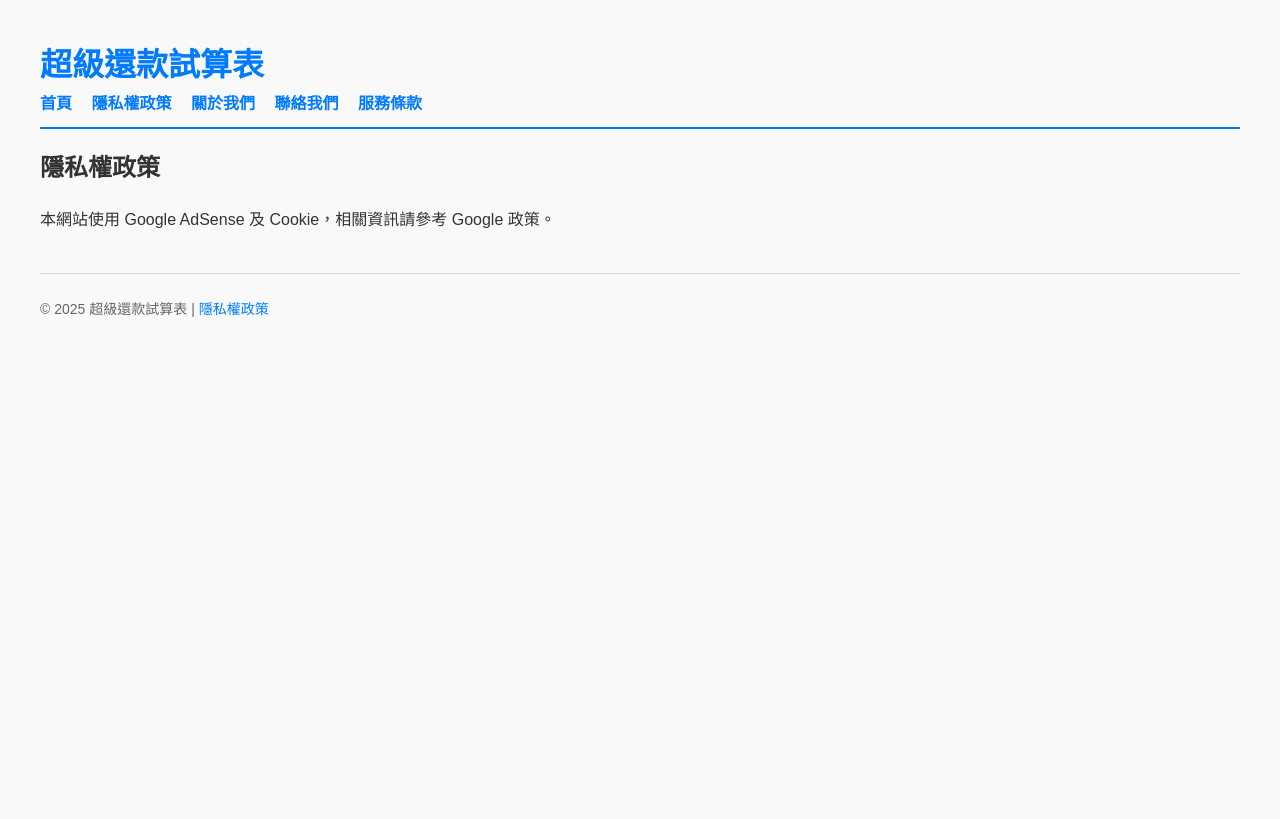
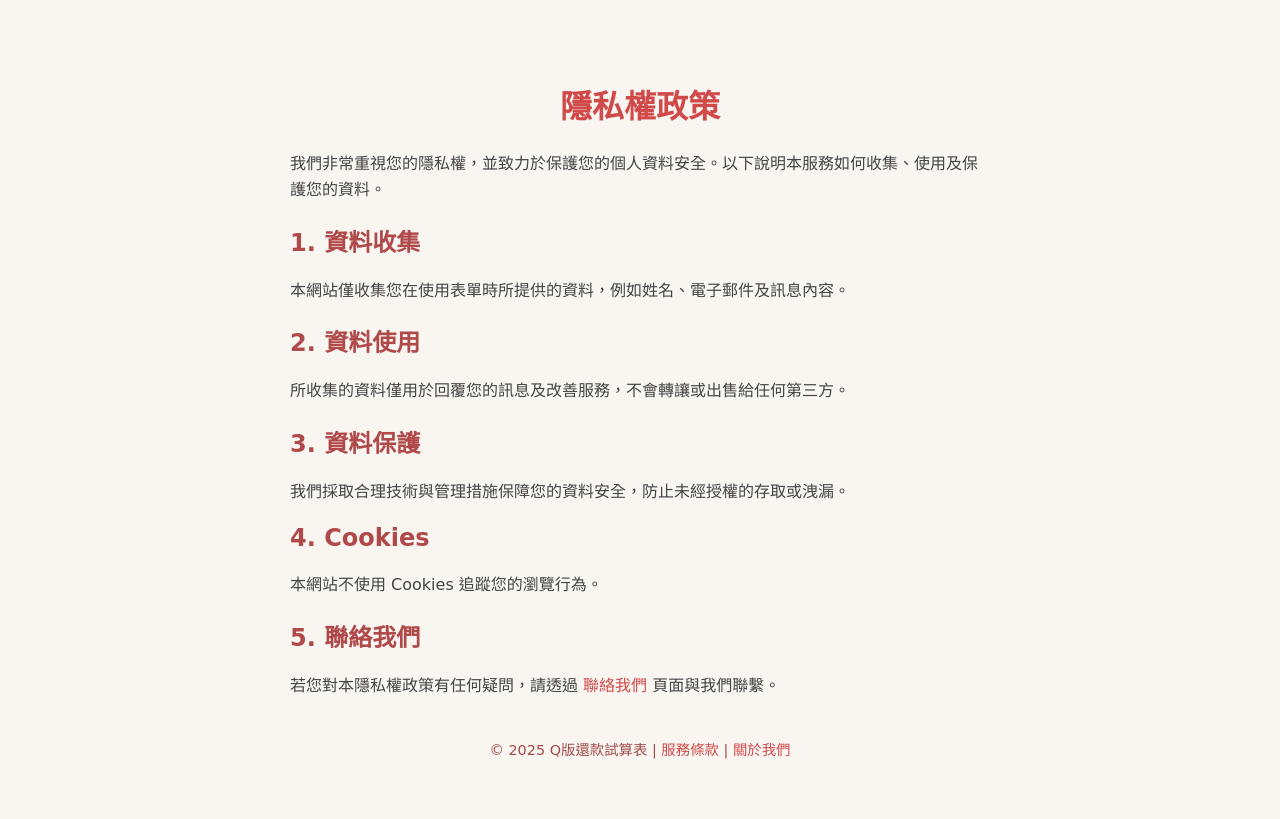
Before and after one commit to ailing1021/test, a Flask app: template template/privacy.html in a window 1280 px wide. Before the commit the page ends 317 px from the top, so only its background shows below. Run offline with Flask 3, Linux system fonts and the light colour scheme; the template is opened without the code that fills it, so the values that code supplies are empty.

Commit message:
Update privacy.html

```diff
--- a/template/privacy.html
+++ b/template/privacy.html
@@ -1,6 +1,70 @@
-{% extends "layout.html" %}
-{% block title %}隱私權政策{% endblock %}
-{% block content %}
-  <h2>隱私權政策</h2>
-  <p>本網站使用 Google AdSense 及 Cookie，相關資訊請參考 Google 政策。</p>
-{% endblock %}
+<!DOCTYPE html>
+<html lang="zh-TW">
+<head>
+<meta charset="UTF-8" />
+<meta name="viewport" content="width=device-width, initial-scale=1" />
+<title>隱私權政策 - Q版還款試算表</title>
+<style>
+  body {
+    font-family: 'Comic Sans MS', cursive, sans-serif;
+    background: #f9f6f2;
+    color: #444;
+    max-width: 700px;
+    margin: 40px auto;
+    padding: 20px;
+  }
+  h1 {
+    color: #d14a4a;
+    text-align: center;
+    margin-bottom: 24px;
+  }
+  h2 {
+    color: #b04a4a;
+    margin-top: 20px;
+  }
+  p {
+    line-height: 1.6;
+    font-size: 1rem;
+  }
+  footer {
+    margin-top: 40px;
+    text-align: center;
+    font-size: 0.9rem;
+    color: #a04a4a;
+  }
+  a {
+    color: #d14a4a;
+    text-decoration: none;
+  }
+  a:hover {
+    text-decoration: underline;
+  }
+</style>
+</head>
+<body>
+
+<h1>隱私權政策</h1>
+
+<p>我們非常重視您的隱私權，並致力於保護您的個人資料安全。以下說明本服務如何收集、使用及保護您的資料。</p>
+
+<h2>1. 資料收集</h2>
+<p>本網站僅收集您在使用表單時所提供的資料，例如姓名、電子郵件及訊息內容。</p>
+
+<h2>2. 資料使用</h2>
+<p>所收集的資料僅用於回覆您的訊息及改善服務，不會轉讓或出售給任何第三方。</p>
+
+<h2>3. 資料保護</h2>
+<p>我們採取合理技術與管理措施保障您的資料安全，防止未經授權的存取或洩漏。</p>
+
+<h2>4. Cookies</h2>
+<p>本網站不使用 Cookies 追蹤您的瀏覽行為。</p>
+
+<h2>5. 聯絡我們</h2>
+<p>若您對本隱私權政策有任何疑問，請透過 <a href="contact.html">聯絡我們</a> 頁面與我們聯繫。</p>
+
+<footer>
+  &copy; 2025 Q版還款試算表 | <a href="terms.html">服務條款</a> | <a href="about.html">關於我們</a>
+</footer>
+
+</body>
+</html>
```
